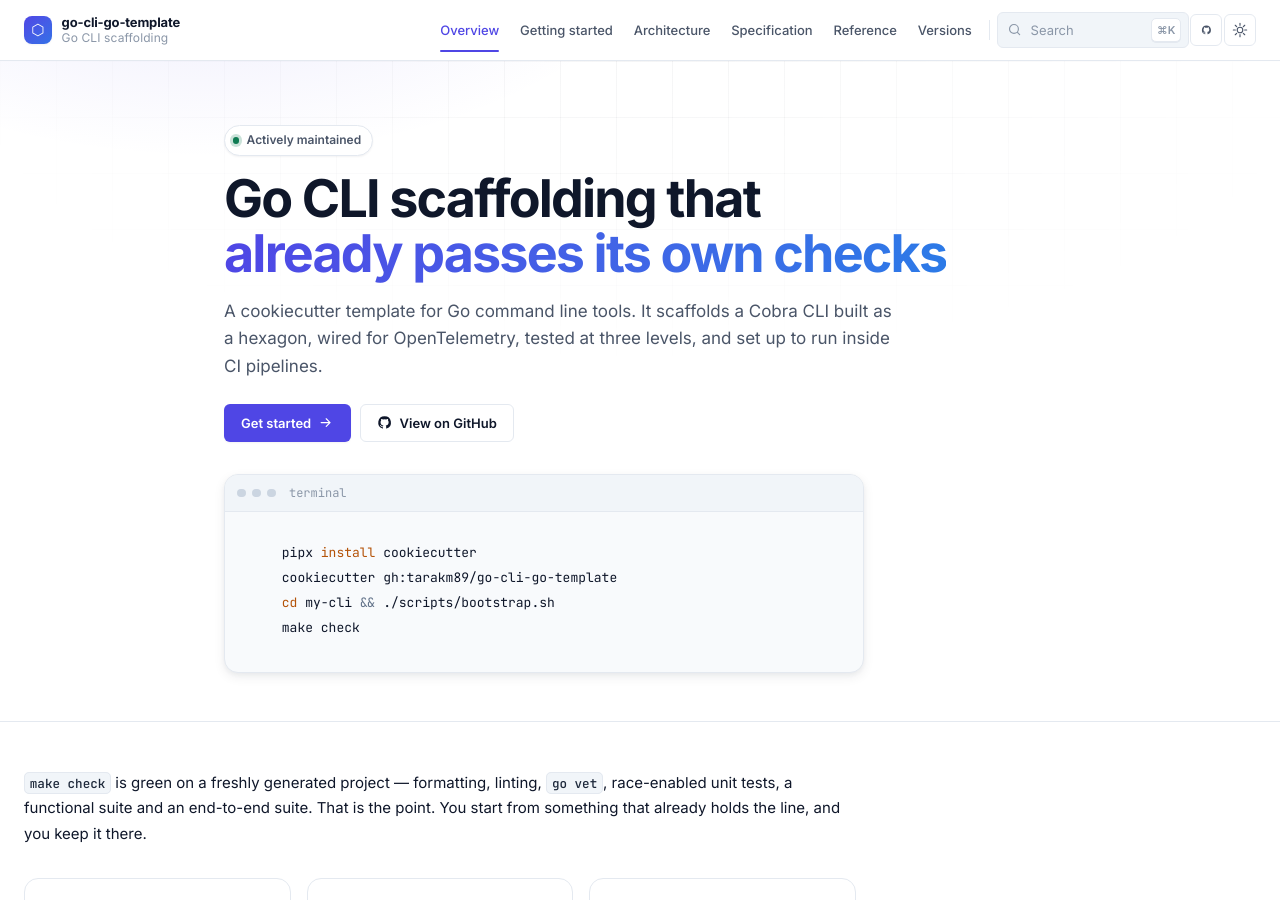
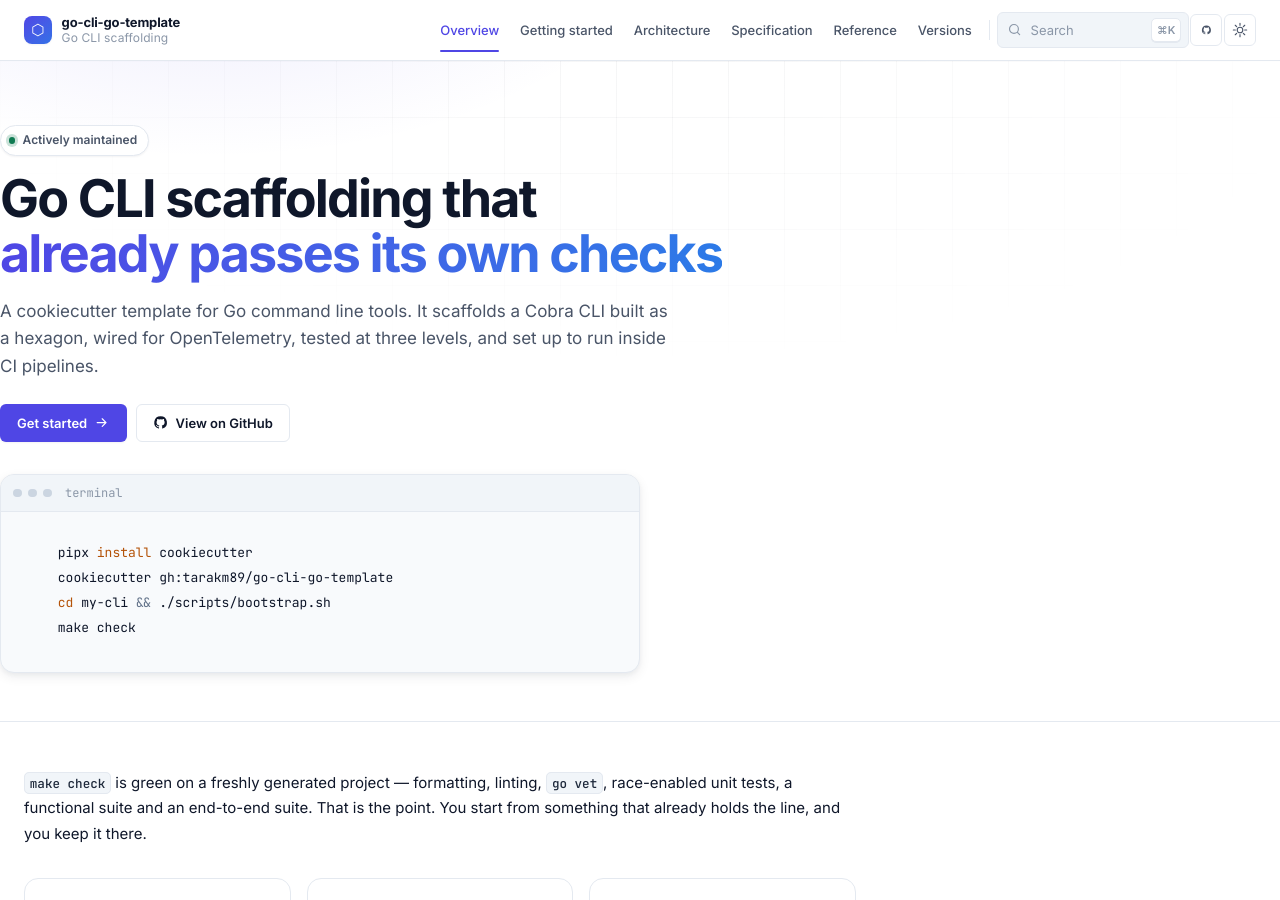
Before and after one commit to tarakm89/go-cli-go-template, a Jekyll site: the page built from index.md, in a window 1280 px wide and 900 px high. Built offline with Jekyll 4.4.1, drawn with Linux system fonts in a browser that asks for light colours.

Commit message:
Align the hero with the content below it
Co-Authored-By: Claude Opus 5 (1M context) <noreply@anthropic.com>

```diff
--- a/assets/css/main.css
+++ b/assets/css/main.css
@@ -889,7 +889,7 @@ dialog.search-dialog[open] { display: flex; flex-direction: column; animation: p
   pointer-events: none;
 }
 
-.hero-inner { position: relative; z-index: 1; padding: var(--s-8) 0 var(--s-7); max-width: 52rem; }
+.hero-inner { position: relative; z-index: 1; padding: var(--s-8) 0 var(--s-7); }
 
 .hero-badge {
   display: inline-flex; align-items: center; gap: .45rem;
@@ -906,6 +906,7 @@ dialog.search-dialog[open] { display: flex; flex-direction: column; animation: p
   margin: 0 0 var(--s-4);
   font-size: clamp(2.1rem, 5.4vw, var(--step-6));
   font-weight: 720; letter-spacing: -.035em; line-height: 1.05;
+  max-width: 46rem;
 }
 .hero-title .grad {
   background: linear-gradient(100deg, var(--accent), color-mix(in srgb, var(--accent) 45%, #0ea5e9));
```
